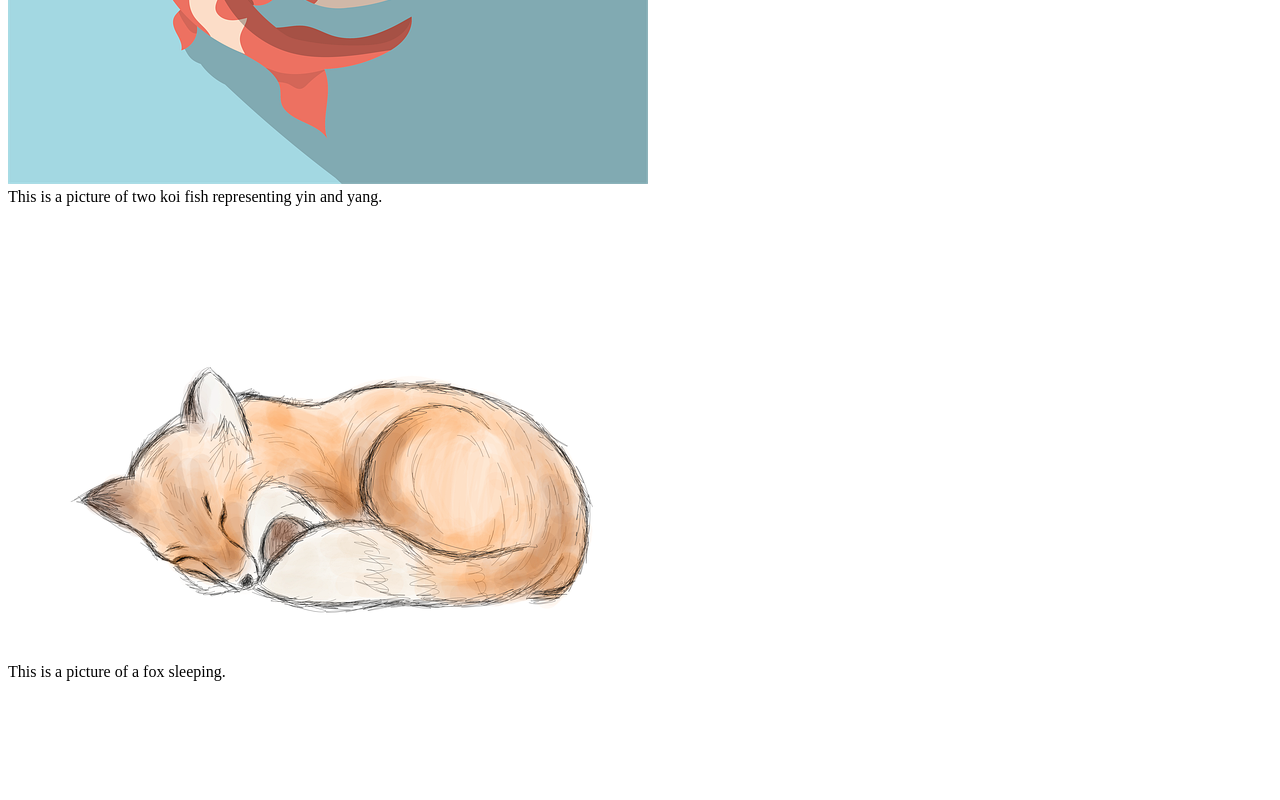
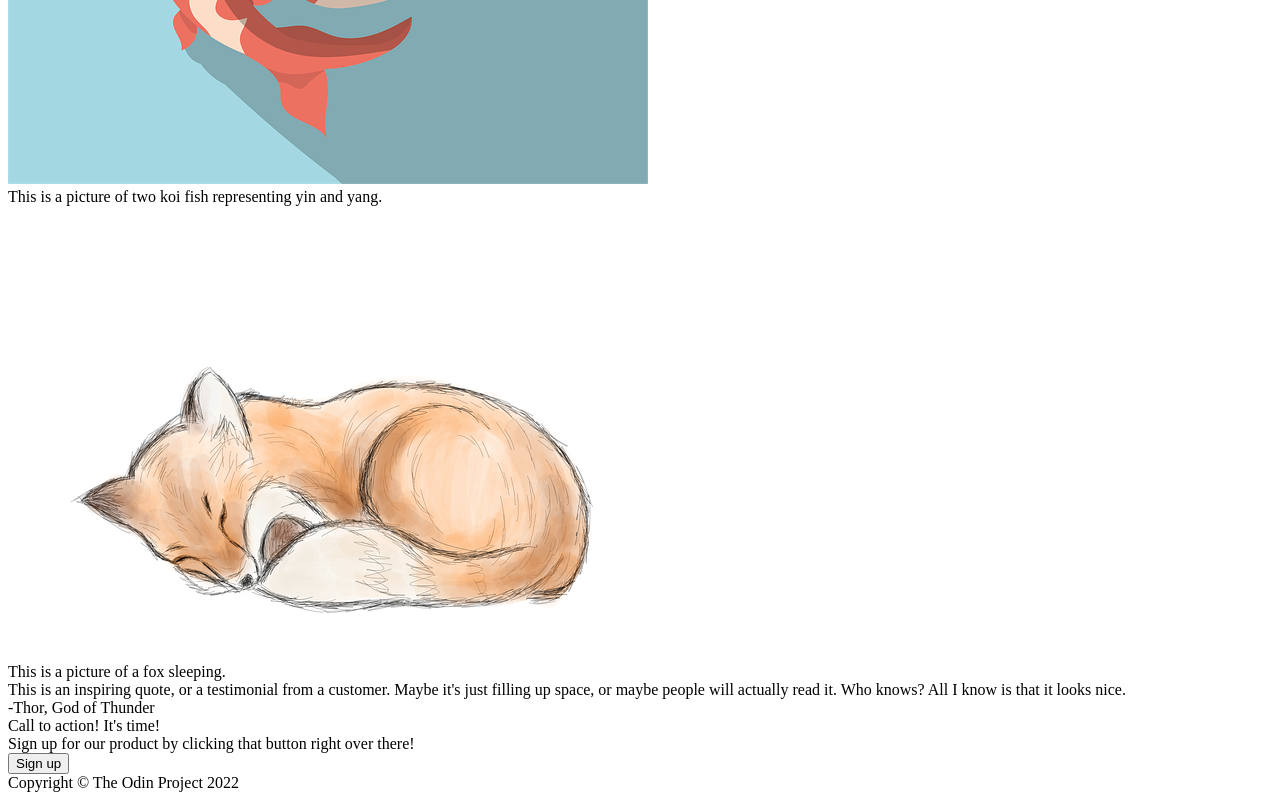
Before and after one commit to kevinhuang1208/landing-page, a plain HTML site: page index.html in a window 1280 px wide. Shown: the part 1845-2645 px from the top of the page. Before the commit the page ends 2534 px from the top, so only its background shows below. Drawn offline with Linux system fonts and the light colour scheme.

Commit message:
Added lower, bottom, and footer html elements onto page

```diff
--- a/index.html
+++ b/index.html
@@ -19,7 +19,7 @@
         <div class="upper">
             <div class="huge">This website is awesome</div>
             <div class="normal">This website has some subtext that does here under the main title. It's a smaller font and the color is lower contrast</div>
-            <button>Sign up</button>
+            <button class="bone">Sign up</button>
             <img src="seagull.jpg" alt="Seagull">
         </div>
         <div class="middle">
@@ -42,7 +42,18 @@
                 <img src="fox.png" alt="Fox">
                 <div class="text">This is a picture of a fox sleeping.</div>
             </div>
-
+        </div>
+        <div class="lower">
+            <div class="quote">This is an inspiring quote, or a testimonial from a customer. Maybe it's just filling up space, or maybe people will actually read it. Who knows? All I know is that it looks nice.</div>
+            <div class="author">-Thor, God of Thunder</div>
+        </div>
+        <div class="bottom">
+            <div class="action">Call to action! It's time!</div>
+            <div class="words">Sign up for our product by clicking that button right over there!</div>
+            <button class="btwo">Sign up</button>
+        </div>
+        <div class="footer">
+            Copyright © The Odin Project 2022
         </div>
     </body>
 </html>
```
